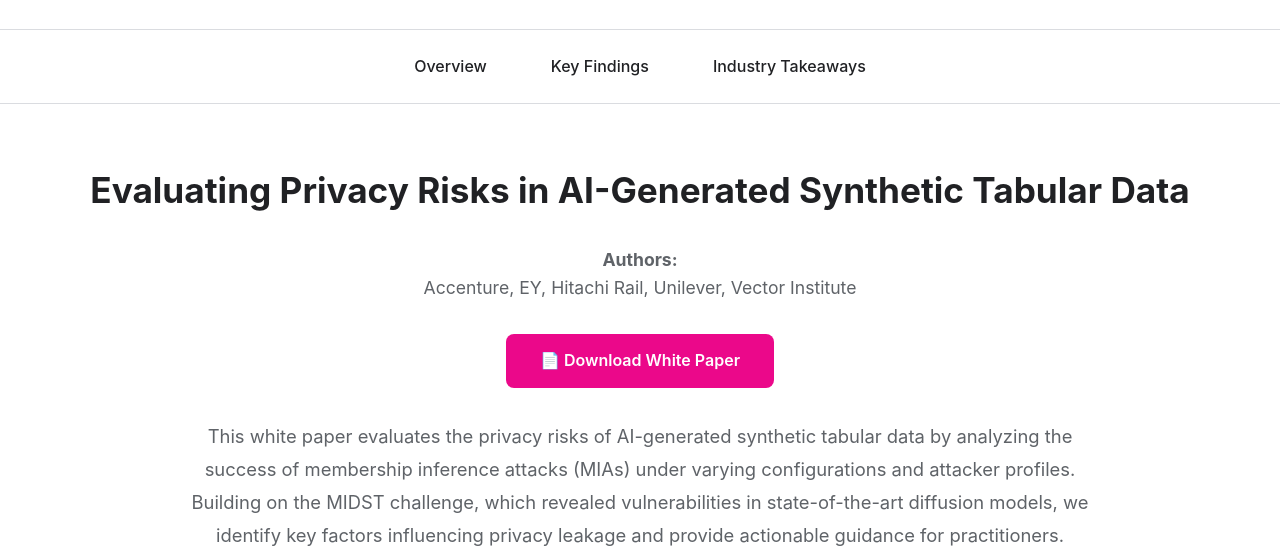
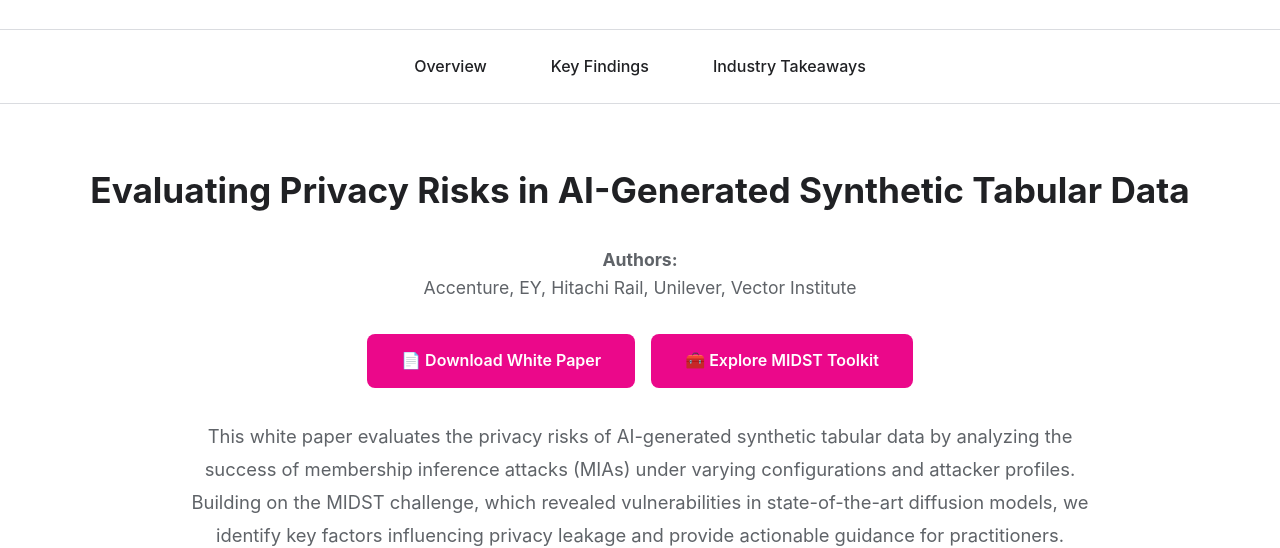
Before and after one commit to VectorInstitute/midst-whitepaper, a plain HTML site: page index.html in a window 1280 px wide. Shown: the part 252-800 px from the top of the page. Drawn offline with Linux system fonts and the light colour scheme.

Commit message:
Add button to link to midst toolkit

```diff
--- a/index.html
+++ b/index.html
@@ -40,6 +40,9 @@
                 <div class="cta-buttons">
                     <a href="white-paper.pdf" download class="btn btn-primary">
                         📄 Download White Paper
+                    </a>
+                    <a href="https://github.com/VectorInstitute/midst-toolkit" class="btn btn-primary" target="_blank">
+                        🧰 Explore MIDST Toolkit
                     </a>
                 </div>
 
```
